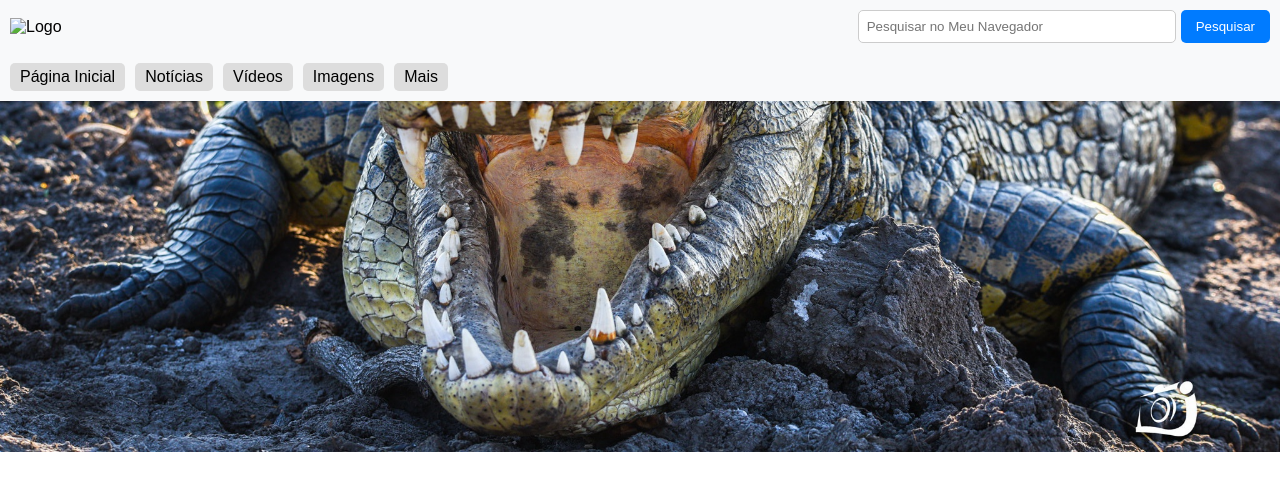
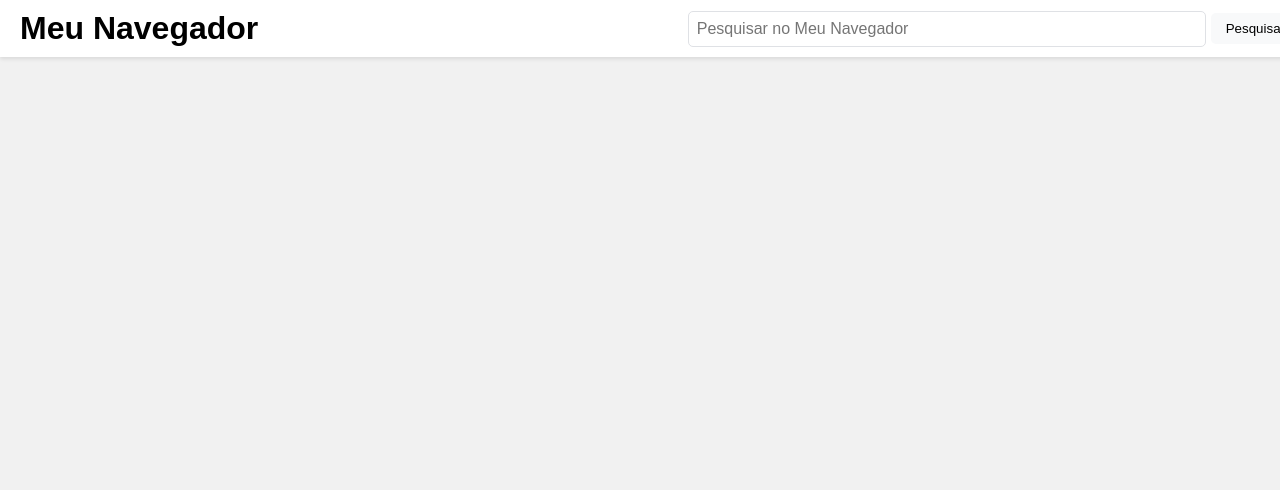
Before and after one commit to helloguy123ff/internet-surf, a plain HTML site: page index.html in a window 1280 px wide. Drawn offline with Linux system fonts and the light colour scheme.

Commit message:
Update index.html

```diff
--- a/index.html
+++ b/index.html
@@ -9,97 +9,64 @@
             margin: 0;
             padding: 0;
             font-family: Arial, sans-serif;
-            background-image: url('fundo.jpg'); /* Sua imagem de fundo */
-            background-size: cover;
-            background-position: center;
-            background-repeat: no-repeat;
+            background-color: #f1f1f1;
         }
 
-        #header {
-            background-color: #f8f9fa;
-            padding: 10px;
+        #tabs {
+            background-color: #ffffff;
+            padding: 10px 20px;
+            box-shadow: 0px 2px 4px rgba(0, 0, 0, 0.1);
+            position: fixed;
+            width: 100%;
+            z-index: 1;
             display: flex;
+            justify-content: space-between;
             align-items: center;
         }
 
-        #logo {
-            width: 150px; /* Ajuste conforme necessário */
-            height: auto;
+        #tabs h1 {
+            margin: 0;
         }
 
         #search-form {
-            margin-left: auto;
             display: flex;
+            align-items: center;
         }
 
         #search-input {
             padding: 8px;
             border-radius: 5px;
-            border: 1px solid #ccc;
-            margin-right: 5px;
-            width: 300px; /* Ajuste conforme necessário */
+            border: 1px solid #dfe1e5;
+            width: 500px;
+            font-size: 16px;
         }
 
         #search-button {
             padding: 8px 15px;
             border: none;
             border-radius: 5px;
-            background-color: #007bff;
-            color: white;
+            background-color: #f8f9fa;
             cursor: pointer;
-        }
-
-        #search-button:hover {
-            background-color: #0056b3;
-        }
-
-        #tabs {
-            background-color: #f8f9fa;
-            padding: 10px;
-            display: flex;
-        }
-
-        .tab {
-            padding: 5px 10px;
-            margin-right: 10px;
-            background-color: #ddd;
-            border-radius: 5px;
-            cursor: pointer;
-        }
-
-        .tab:hover {
-            background-color: #ccc;
-        }
-
-        #search-results {
-            margin-top: 20px;
+            margin-left: 5px;
         }
     </style>
 </head>
 <body>
-    <div id="header">
-        <img id="logo" src="logo.png" alt="Logo"> <!-- Sua logo -->
+    <div id="tabs">
+        <h1>Meu Navegador</h1>
         <form id="search-form" onsubmit="search(event)">
             <input id="search-input" type="text" name="q" placeholder="Pesquisar no Meu Navegador">
             <button id="search-button" type="submit">Pesquisar</button>
         </form>
     </div>
-    <div id="tabs">
-        <div class="tab">Página Inicial</div>
-        <div class="tab">Notícias</div>
-        <div class="tab">Vídeos</div>
-        <div class="tab">Imagens</div>
-        <div class="tab">Mais</div>
-    </div>
-    <div id="search-results"></div>
 
     <script>
         function search(event) {
             event.preventDefault();
             var query = document.getElementById('search-input').value;
-            var resultsDiv = document.getElementById('search-results');
-            // Simulação de resultados da pesquisa
-            resultsDiv.innerHTML = `
+            // Abre um pop-up com os resultados da pesquisa
+            var popup = window.open("", "_blank", "width=600,height=400");
+            var resultsHtml = `
                 <h2>Resultados da Pesquisa para: ${query}</h2>
                 <ul>
                     <li>Resultado 1</li>
@@ -107,6 +74,7 @@
                     <li>Resultado 3</li>
                 </ul>
             `;
+            popup.document.write(resultsHtml);
         }
     </script>
 </body>
```
